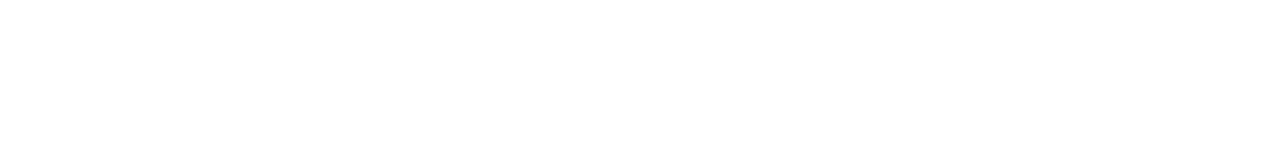
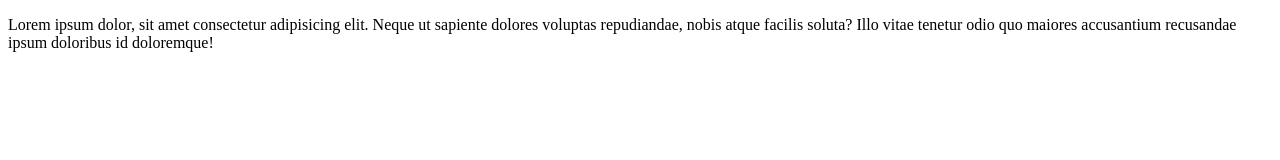
Before and after one commit to Ashley-Nicole18/sa, a plain HTML site: page index.html in a window 1280 px wide. Drawn offline with Linux system fonts and the light colour scheme.

Commit message:
I added a story

```diff
--- a/index.html
+++ b/index.html
@@ -7,5 +7,9 @@
 </head>
 <body>
     <title>The Little Red Riding Hood</title>
+    <p>Lorem ipsum dolor, sit amet consectetur adipisicing elit.
+        Neque ut sapiente dolores voluptas repudiandae, nobis atque
+        facilis soluta? Illo vitae tenetur odio quo maiores
+        accusantium recusandae ipsum doloribus id doloremque!</p>
 </body>
 </html>
```
